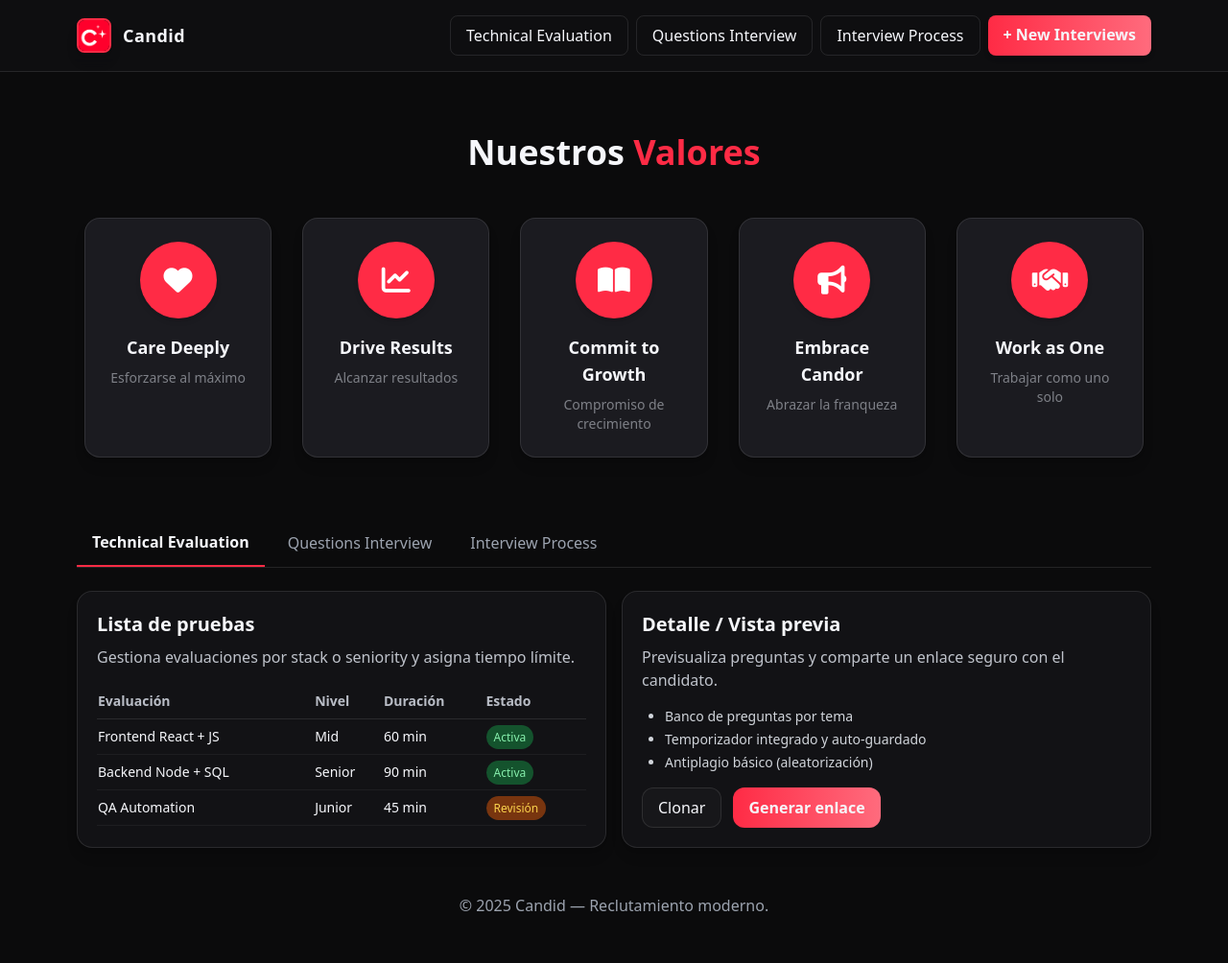
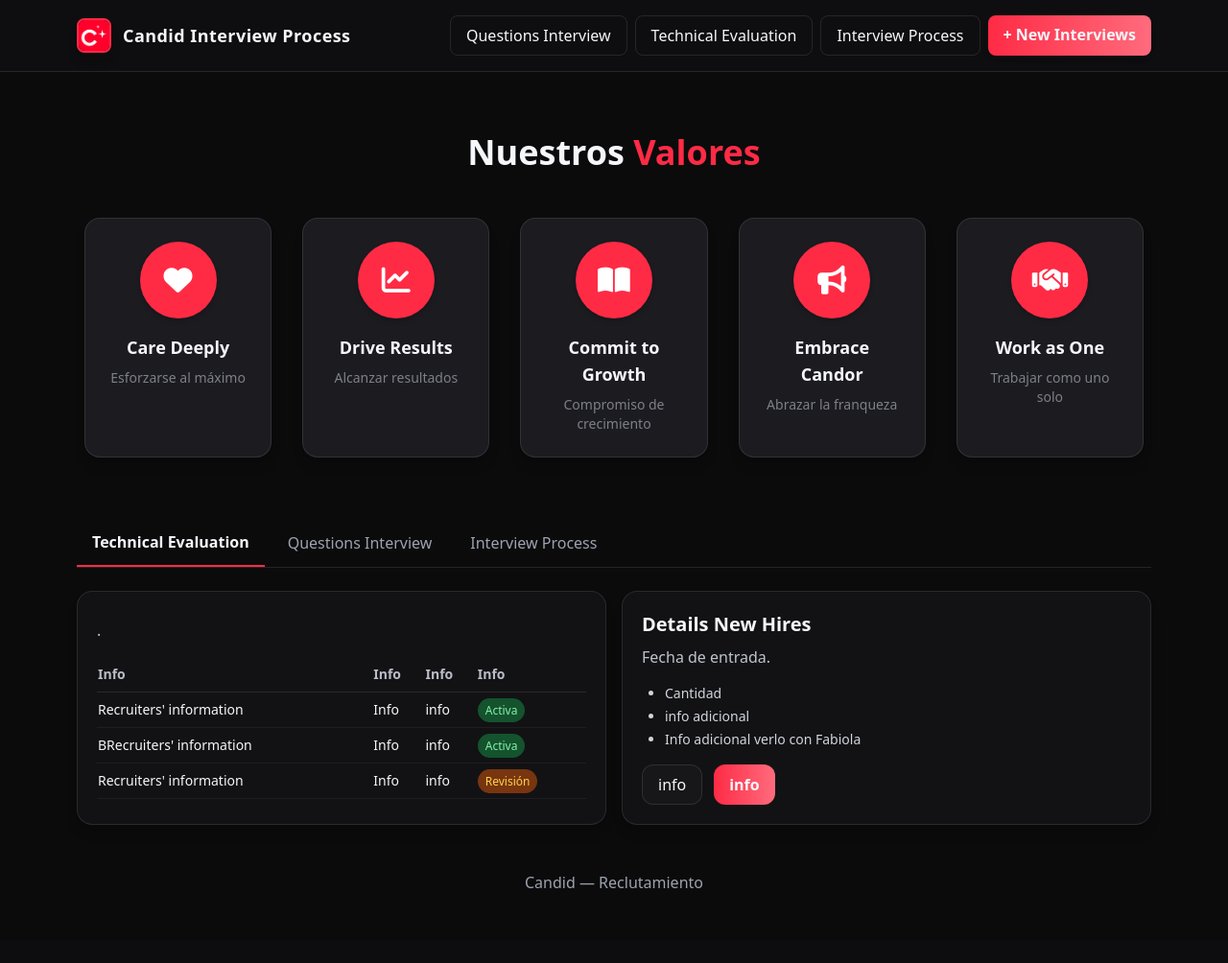
Before and after one commit to EdgarSPrado/Interview_process, a Django app: page /home/ in a window 1280 px wide. Shown: the whole page at 96% size. After the commit the page ends 926 px from the top, so only its background shows below. Run offline with Django 5.2, Linux system fonts and the light colour scheme; some libraries are stand-ins or nearby versions.

Commit message:
Primer commit: proyecto Django listo

```diff
--- a/main/templates/home.html
+++ b/main/templates/home.html
@@ -10,143 +10,127 @@
 <!-- CDN de Font Awesome 6 (colócalo en el <head>) -->
 <link rel="stylesheet" href="https://cdnjs.cloudflare.com/ajax/libs/font-awesome/6.5.2/css/all.min.css" integrity="sha512-SnH5WK+bZxgPHs44uWIX+LLJAJ9/2PkPKZ5QiAj6Ta86w+fsb2TkcmfRyVX3pBnMFcV7oQPJkl9QevSCWr3W6A==" crossorigin="anonymous" referrerpolicy="no-referrer" />
 </head>
-<body class="bg-[#0b0b0c] text-[#f6f7fb] font-sans">
+<body class="bg-[#0B0B0C] text-[#F6F7FB] font-sans">
   <!-- Header -->
   <header class="sticky top-0 z-50 backdrop-blur bg-[#121215]/60 border-b border-white/10">
     <div class="max-w-6xl mx-auto flex items-center justify-between py-4 px-4">
-<div class="flex items-center gap-3">
-  <!-- Logo de CANDID en lugar del cuadrado -->
-  <div class="w-9 h-9 rounded-lg overflow-hidden border-2 border-[#ff2b45] shadow-lg">
+      <div class="flex items-center gap-3">
+          <div class="w-9 h-9 rounded-lg overflow-hidden border-2 border-[#ff2b45] shadow-lg">
     <img src="{% static 'logo.png' %}" alt="CANDID Logo" class="w-full h-full object-cover">
   </div>
-  <h1 class="text-lg font-semibold tracking-wide">Candid</h1>
-</div>
-
+        <h1 class="text-lg font-semibold tracking-wide">Candid Interview Process </h1>
+      </div>
       <nav class="flex gap-2">
         <a href="{% url 'technical_evaluation' %}" class="px-4 py-2 rounded-lg border border-white/10">
-        Technical Evaluation
+        Questions Interview
         </a>
-        <a href="#preguntas" class="px-4 py-2 rounded-lg border border-white/10">Questions Interview</a>
+        <a href="#preguntas" class="px-4 py-2 rounded-lg border border-white/10">Technical Evaluation</a>
         <a href="#proceso" class="px-4 py-2 rounded-lg border border-white/10">Interview Process</a>
-        <a href="#" class="px-4 py-2 rounded-lg bg-gradient-to-r from-[#ff2b45] to-[#ff6b7d] font-semibold shadow-md">+ New Interviews</a>
+        <a href="#" class="px-4 py-2 rounded-lg bg-gradient-to-r from-[#FF2B45] to-[#FF6B7D] font-semibold shadow-md">+ New Interviews</a>
       </nav>
     </div>
   </header>
-
 <!-- Sección de Valores -->
 <section class="max-w-6xl mx-auto py-16 px-6" id="valores">
   <h2 class="text-4xl font-bold text-center mb-12">
-    Nuestros <span class="text-[#ff2b45]">Valores</span>
+    Nuestros <span class="text-[#FF2B45]">Valores</span>
   </h2>
-
   <div class="grid grid-cols-1 sm:grid-cols-2 md:grid-cols-3 lg:grid-cols-5 gap-8">
-
     <!-- Valor 1 -->
-    <div class="flex flex-col items-center text-center p-6 bg-[#1b1b20] border border-white/10 rounded-2xl shadow-lg hover:scale-105 transition-transform">
-      <div class="w-20 h-20 flex items-center justify-center rounded-full bg-[#ff2b45] text-white text-3xl mb-4 shadow-md">
+    <div class="flex flex-col items-center text-center p-6 bg-[#1B1B20] border border-white/10 rounded-2xl shadow-lg hover:scale-105 transition-transform">
+      <div class="w-20 h-20 flex items-center justify-center rounded-full bg-[#FF2B45] text-white text-3xl mb-4 shadow-md">
         <i class="fa-solid fa-heart"></i>
       </div>
       <h3 class="font-bold text-lg mb-2">Care Deeply</h3>
-      <p class="text-[#7e8087] text-sm">Esforzarse al máximo</p>
+      <p class="text-[#7E8087] text-sm">Esforzarse al máximo</p>
     </div>
-
     <!-- Valor 2 -->
-    <div class="flex flex-col items-center text-center p-6 bg-[#1b1b20] border border-white/10 rounded-2xl shadow-lg hover:scale-105 transition-transform">
-      <div class="w-20 h-20 flex items-center justify-center rounded-full bg-[#ff2b45] text-white text-3xl mb-4 shadow-md">
+    <div class="flex flex-col items-center text-center p-6 bg-[#1B1B20] border border-white/10 rounded-2xl shadow-lg hover:scale-105 transition-transform">
+      <div class="w-20 h-20 flex items-center justify-center rounded-full bg-[#FF2B45] text-white text-3xl mb-4 shadow-md">
         <i class="fa-solid fa-chart-line"></i>
       </div>
       <h3 class="font-bold text-lg mb-2">Drive Results</h3>
-      <p class="text-[#7e8087] text-sm">Alcanzar resultados</p>
+      <p class="text-[#7E8087] text-sm">Alcanzar resultados</p>
     </div>
-
     <!-- Valor 3 -->
-    <div class="flex flex-col items-center text-center p-6 bg-[#1b1b20] border border-white/10 rounded-2xl shadow-lg hover:scale-105 transition-transform">
-      <div class="w-20 h-20 flex items-center justify-center rounded-full bg-[#ff2b45] text-white text-3xl mb-4 shadow-md">
+    <div class="flex flex-col items-center text-center p-6 bg-[#1B1B20] border border-white/10 rounded-2xl shadow-lg hover:scale-105 transition-transform">
+      <div class="w-20 h-20 flex items-center justify-center rounded-full bg-[#FF2B45] text-white text-3xl mb-4 shadow-md">
         <i class="fa-solid fa-book-open"></i>
       </div>
       <h3 class="font-bold text-lg mb-2">Commit to Growth</h3>
-      <p class="text-[#7e8087] text-sm">Compromiso de crecimiento</p>
+      <p class="text-[#7E8087] text-sm">Compromiso de crecimiento</p>
     </div>
-
     <!-- Valor 4 -->
-    <div class="flex flex-col items-center text-center p-6 bg-[#1b1b20] border border-white/10 rounded-2xl shadow-lg hover:scale-105 transition-transform">
-      <div class="w-20 h-20 flex items-center justify-center rounded-full bg-[#ff2b45] text-white text-3xl mb-4 shadow-md">
+    <div class="flex flex-col items-center text-center p-6 bg-[#1B1B20] border border-white/10 rounded-2xl shadow-lg hover:scale-105 transition-transform">
+      <div class="w-20 h-20 flex items-center justify-center rounded-full bg-[#FF2B45] text-white text-3xl mb-4 shadow-md">
         <i class="fa-solid fa-bullhorn"></i>
       </div>
       <h3 class="font-bold text-lg mb-2">Embrace Candor</h3>
-      <p class="text-[#7e8087] text-sm">Abrazar la franqueza</p>
+      <p class="text-[#7E8087] text-sm">Abrazar la franqueza</p>
     </div>
-
     <!-- Valor 5 -->
-    <div class="flex flex-col items-center text-center p-6 bg-[#1b1b20] border border-white/10 rounded-2xl shadow-lg hover:scale-105 transition-transform">
-      <div class="w-20 h-20 flex items-center justify-center rounded-full bg-[#ff2b45] text-white text-3xl mb-4 shadow-md">
+    <div class="flex flex-col items-center text-center p-6 bg-[#1B1B20] border border-white/10 rounded-2xl shadow-lg hover:scale-105 transition-transform">
+      <div class="w-20 h-20 flex items-center justify-center rounded-full bg-[#FF2B45] text-white text-3xl mb-4 shadow-md">
         <i class="fa-solid fa-handshake"></i>
       </div>
       <h3 class="font-bold text-lg mb-2">Work as One</h3>
-      <p class="text-[#7e8087] text-sm">Trabajar como uno solo</p>
+      <p class="text-[#7E8087] text-sm">Trabajar como uno solo</p>
     </div>
-
   </div>
 </section>
-
-
-
   <!-- Tabs -->
   <section class="max-w-6xl mx-auto px-4">
     <!-- Tabbar -->
     <div class="flex gap-2 border-b border-white/10">
-      <button class="py-3 px-4 border-b-2 border-[#ff2b45] font-semibold">Technical Evaluation</button>
+      <button class="py-3 px-4 border-b-2 border-[#FF2B45] font-semibold">Technical Evaluation</button>
       <button class="py-3 px-4 text-gray-400">Questions Interview</button>
       <button class="py-3 px-4 text-gray-400">Interview Process</button>
     </div>
-
     <!-- Cards grid -->
     <div class="grid md:grid-cols-2 gap-4 mt-6">
       <div class="bg-[#121215] rounded-2xl border border-white/10 p-5 shadow-lg">
-        <h3 class="text-xl font-semibold mb-2">Lista de pruebas</h3>
-        <p class="text-[#bfc3cb] mb-4">Gestiona evaluaciones por stack o seniority y asigna tiempo límite.</p>
+        <h3 class="text-xl font-semibold mb-2"></h3>
+        <p class="text-[#BFC3CB] mb-4">.</p>
         <table class="w-full text-sm border-collapse">
           <thead>
-            <tr class="text-[#b9bdc6] border-b border-white/10">
-              <th class="py-2 text-left">Evaluación</th>
-              <th class="py-2 text-left">Nivel</th>
-              <th class="py-2 text-left">Duración</th>
-              <th class="py-2 text-left">Estado</th>
+            <tr class="text-[#B9BDC6] border-b border-white/10">
+              <th class="py-2 text-left">Info</th>
+              <th class="py-2 text-left">Info</th>
+              <th class="py-2 text-left">Info</th>
+              <th class="py-2 text-left">Info</th>
             </tr>
           </thead>
           <tbody>
             <tr class="border-b border-white/5">
-              <td class="py-2">Frontend React + JS</td><td>Mid</td><td>60 min</td><td><span class="px-2 py-1 rounded-full text-xs bg-green-900 text-green-300">Activa</span></td>
+              <td class="py-2">Recruiters' information</td><td>Info</td><td>info</td><td><span class="px-2 py-1 rounded-full text-xs bg-green-900 text-green-300">Activa</span></td>
             </tr>
             <tr class="border-b border-white/5">
-              <td class="py-2">Backend Node + SQL</td><td>Senior</td><td>90 min</td><td><span class="px-2 py-1 rounded-full text-xs bg-green-900 text-green-300">Activa</span></td>
+              <td class="py-2">BRecruiters' information</td><td>Info</td><td>info</td><td><span class="px-2 py-1 rounded-full text-xs bg-green-900 text-green-300">Activa</span></td>
             </tr>
             <tr class="border-b border-white/5">
-              <td class="py-2">QA Automation</td><td>Junior</td><td>45 min</td><td><span class="px-2 py-1 rounded-full text-xs bg-amber-900 text-amber-300">Revisión</span></td>
+              <td class="py-2">Recruiters' information</td><td>Info</td><td>info</td><td><span class="px-2 py-1 rounded-full text-xs bg-amber-900 text-amber-300">Revisión</span></td>
             </tr>
           </tbody>
         </table>
       </div>
-
       <div class="bg-[#121215] rounded-2xl border border-white/10 p-5 shadow-lg">
-        <h3 class="text-xl font-semibold mb-2">Detalle / Vista previa</h3>
-        <p class="text-[#bfc3cb] mb-4">Previsualiza preguntas y comparte un enlace seguro con el candidato.</p>
+        <h3 class="text-xl font-semibold mb-2">Details  New Hires</h3>
+        <p class="text-[#BFC3CB] mb-4">Fecha de entrada.</p>
         <ul class="list-disc ml-6 text-gray-300 text-sm space-y-1 mb-4">
-          <li>Banco de preguntas por tema</li>
-          <li>Temporizador integrado y auto-guardado</li>
-          <li>Antiplagio básico (aleatorización)</li>
+          <li>Cantidad</li>
+          <li>info adicional</li>
+          <li>Info adicional verlo con Fabiola </li>
         </ul>
         <div class="flex gap-3">
-          <button class="px-4 py-2 rounded-xl bg-[#17171a] border border-white/10">Clonar</button>
-          <button class="px-4 py-2 rounded-xl bg-gradient-to-r from-[#ff2b45] to-[#ff6b7d] font-semibold">Generar enlace</button>
+          <button class="px-4 py-2 rounded-xl bg-[#17171A] border border-white/10">info</button>
+          <button class="px-4 py-2 rounded-xl bg-gradient-to-r from-[#FF2B45] to-[#FF6B7D] font-semibold">info</button>
         </div>
       </div>
     </div>
   </section>
-
   <!-- Footer -->
   <footer class="text-center text-gray-400 py-12">
-    © 2025 Candid — Reclutamiento moderno.
+     Candid — Reclutamiento
   </footer>
 </body>
 </html>
--- a/new_proyect/settings.py
+++ b/new_proyect/settings.py
@@ -13,9 +13,9 @@ BASE_DIR = Path(__file__).resolve().parent.parent
 SECRET_KEY = 'django-insecure-(6@mk)h8*_8vii_o(^9ho!!08*k^j+q8ez=*gnt_o8j9z54^6%'
 
 # SECURITY WARNING: don't run with debug turned on in production!
-DEBUG = True
+DEBUG = False
 
-ALLOWED_HOSTS = []
+ALLOWED_HOSTS = ['*']
 import os
 
 MEDIA_URL = '/media/'
```
Also changed, not shown: db.sqlite3.
